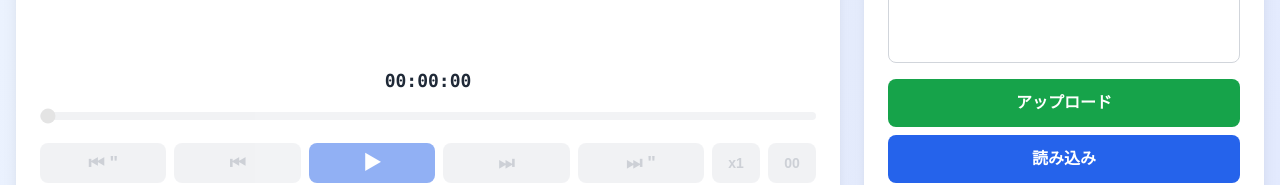
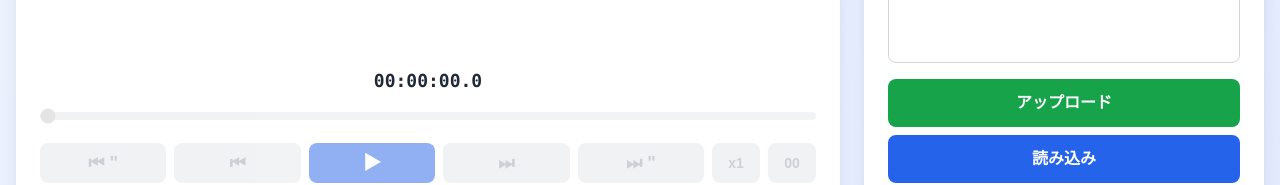
Before and after one commit to kashiomaru/kabu_sim, a Next.js app: page / in a window 1280 px wide. Shown: the part 557-742 px from the top of the page. Built offline with nearby package versions, Linux system fonts and the light colour scheme.

Commit message:
ミリ秒表示対応

```diff
--- a/app/page.tsx
+++ b/app/page.tsx
@@ -68,7 +68,7 @@ export default function Home() {
   // 再生/停止の制御
   useEffect(() => {
     if (isPlaying && isControlsActive && candlestickData && candlestickData.length > 0) {
-      // 再生中：1秒ごとにシークバーを更新
+      // 再生中：100msごとにシークバーを更新（ミリ秒単位での進みを実現）
       playIntervalRef.current = setInterval(() => {
         setSeekValue((currentSeekValue) => {
           // 現在のシークバーの値から時刻を計算
@@ -96,8 +96,9 @@ export default function Home() {
           const lastTimeValue = candlestickData[candlestickData.length - 1].time;
           const lastTime = ((typeof lastTimeValue === 'number' ? lastTimeValue : 0) as number) * 1000; // ミリ秒単位
 
-          // 速度倍率を適用して進める（1秒 × 倍率、ミリ秒単位）
-          const stepMilliseconds = 1000 * speedMultiplier;
+          // 速度倍率を適用して進める（100ms × 倍率 × 10 = 1秒 × 倍率、ミリ秒単位）
+          // 100msごとに更新するので、1秒進むには100ms × 10回 = 1000ms
+          const stepMilliseconds = 100 * speedMultiplier;
           let newTimestamp = currentTimestamp + stepMilliseconds;
 
           // 11:30〜12:30の範囲をスキップ（進む方向）
@@ -140,7 +141,7 @@ export default function Home() {
 
           return 100;
         });
-      }, 1000); // 1秒ごとに更新
+      }, 100); // 100msごとに更新（ミリ秒単位での進みを実現）
     } else {
       // 停止中：タイマーをクリア
       if (playIntervalRef.current) {
@@ -592,19 +593,27 @@ export default function Home() {
 
   // シークバーの値から時間を計算する関数
   const getTimeFromSeekValue = (): string => {
-    if (!candlestickData || candlestickData.length === 0) return '00:00:00';
+    if (!candlestickData || candlestickData.length === 0) return '00:00:00.0';
 
     const currentTime = getCurrentTimestamp(); // ミリ秒単位
 
     // Unixタイムスタンプ（ミリ秒）をDateオブジェクトに変換
     const date = new Date(currentTime);
 
-    // 00:00:00形式でフォーマット
+    // 00:00:00.0形式でフォーマット（ミリ秒の下2桁が00の場合は非表示）
     const hours = String(date.getUTCHours()).padStart(2, '0');
     const minutes = String(date.getUTCMinutes()).padStart(2, '0');
     const seconds = String(date.getUTCSeconds()).padStart(2, '0');
+    const milliseconds = date.getUTCMilliseconds();
 
-    return `${hours}:${minutes}:${seconds}`;
+    // ミリ秒の下2桁が00の場合は.0だけ表示、それ以外は.000形式で表示
+    if (milliseconds % 100 === 0) {
+      const tenths = Math.floor(milliseconds / 100);
+      return `${hours}:${minutes}:${seconds}.${tenths}`;
+    } else {
+      const millisecondsStr = String(milliseconds).padStart(3, '0');
+      return `${hours}:${minutes}:${seconds}.${millisecondsStr}`;
+    }
   };
 
   // 時刻からシークバーの値を計算する関数（timestampはミリ秒単位）
```
